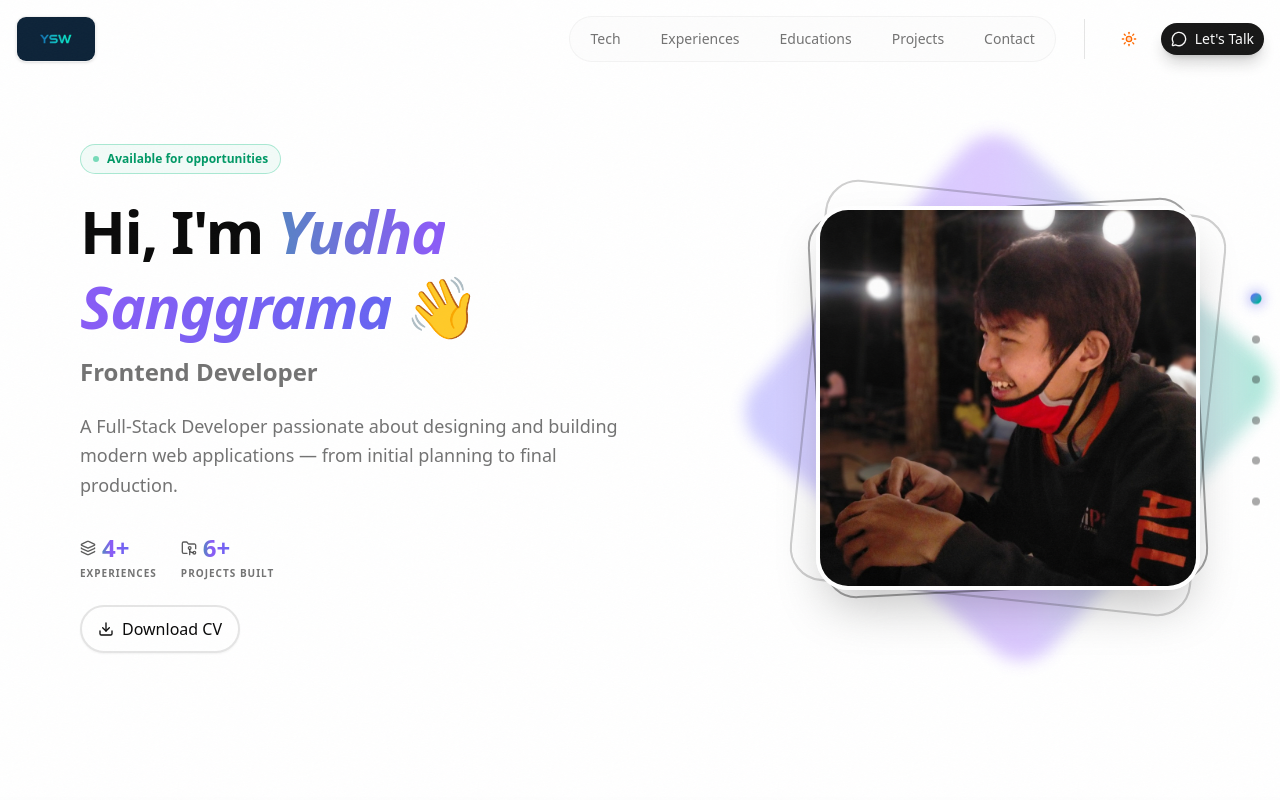
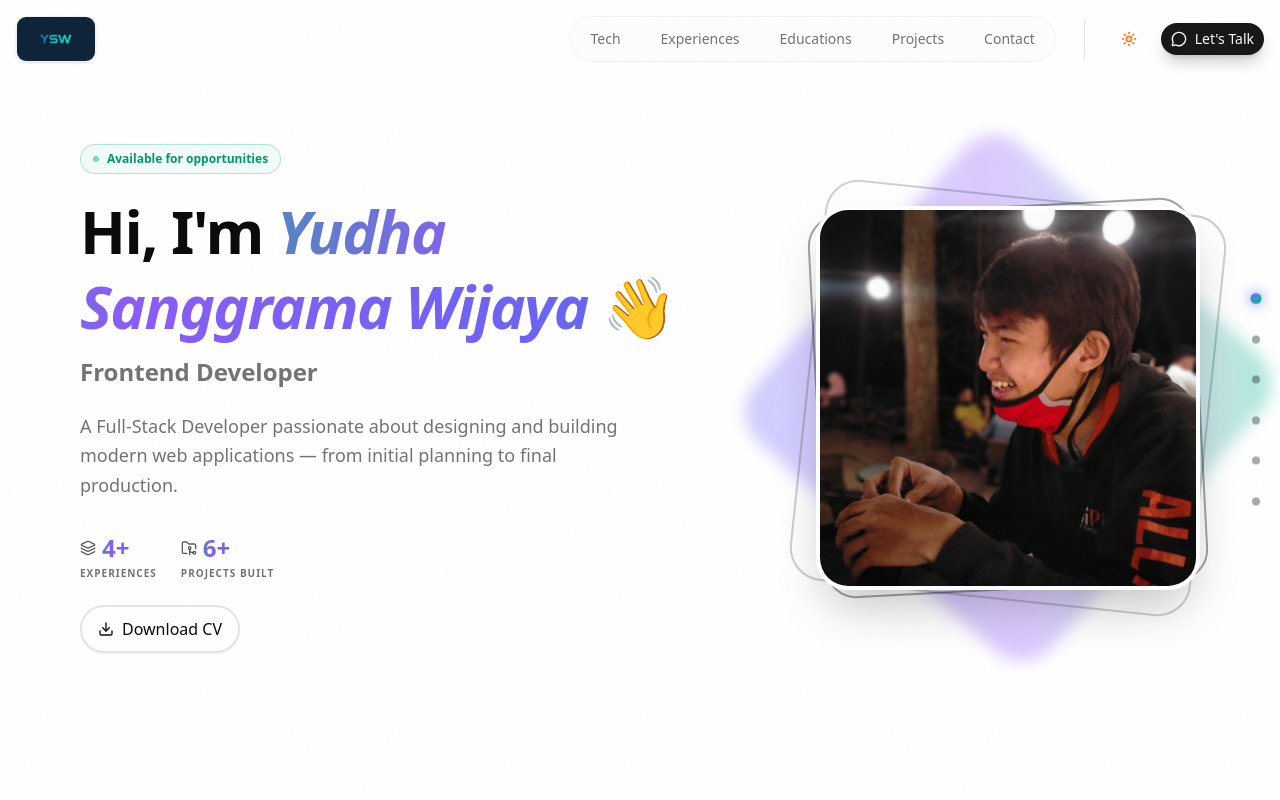
Before and after one commit to yudhasanggrama/my-personal-web, a Next.js app: page / in a window 1280 px wide. Shown: the top 800 px of the page. Built offline with nearby package versions, Linux system fonts and the light colour scheme.

Commit message:
refactor: adding last name

```diff
--- a/src/components/Footer.tsx
+++ b/src/components/Footer.tsx
@@ -97,7 +97,7 @@ export default function Footer() {
         </div>
         <div className="pt-8 border-t flex flex-col md:flex-row justify-between items-center gap-4">
           <p className="text-xs text-muted-foreground">
-            © {currentYear} Yudha Sanggrama. All rights reserved.
+            © {currentYear} Yudha Sanggrama Wijaya. All rights reserved.
           </p>
           <div className="flex items-center gap-1.5 text-xs text-muted-foreground">
             Built with{" "}
--- a/src/components/Hero.tsx
+++ b/src/components/Hero.tsx
@@ -93,7 +93,7 @@ export default function Hero() {
             <h1 className="text-4xl md:text-6xl font-extrabold tracking-tight mb-3 leading-tight">
               Hi, I&apos;m{" "}
               <span className="animated-gradient-text italic">
-                Yudha Sanggrama
+                Yudha Sanggrama Wijaya
               </span>{" "}
               👋
             </h1>
```
